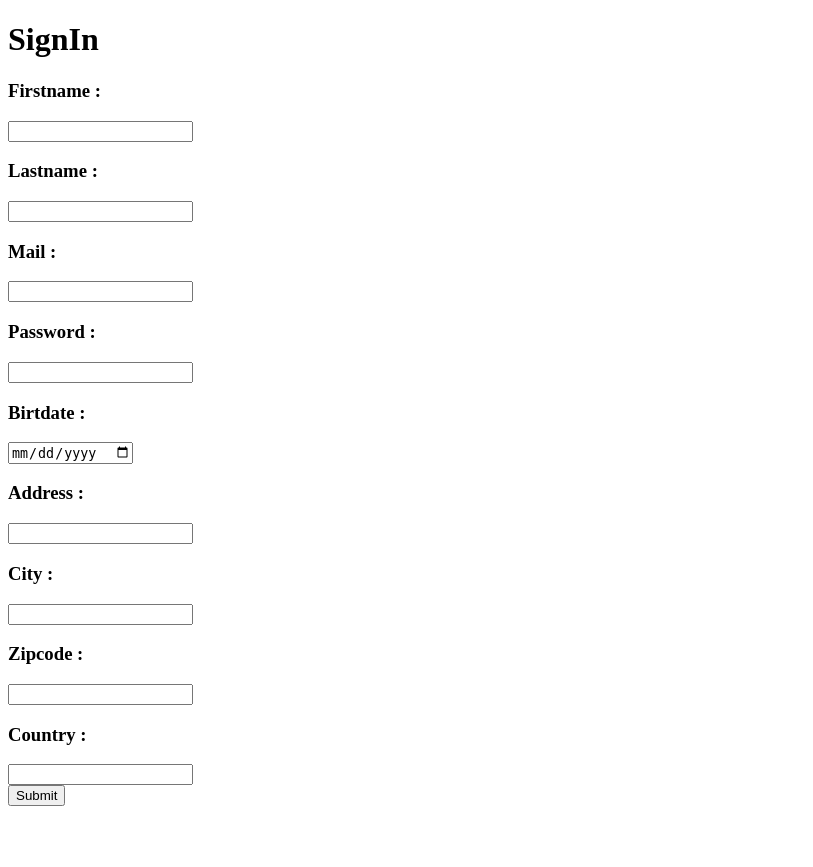
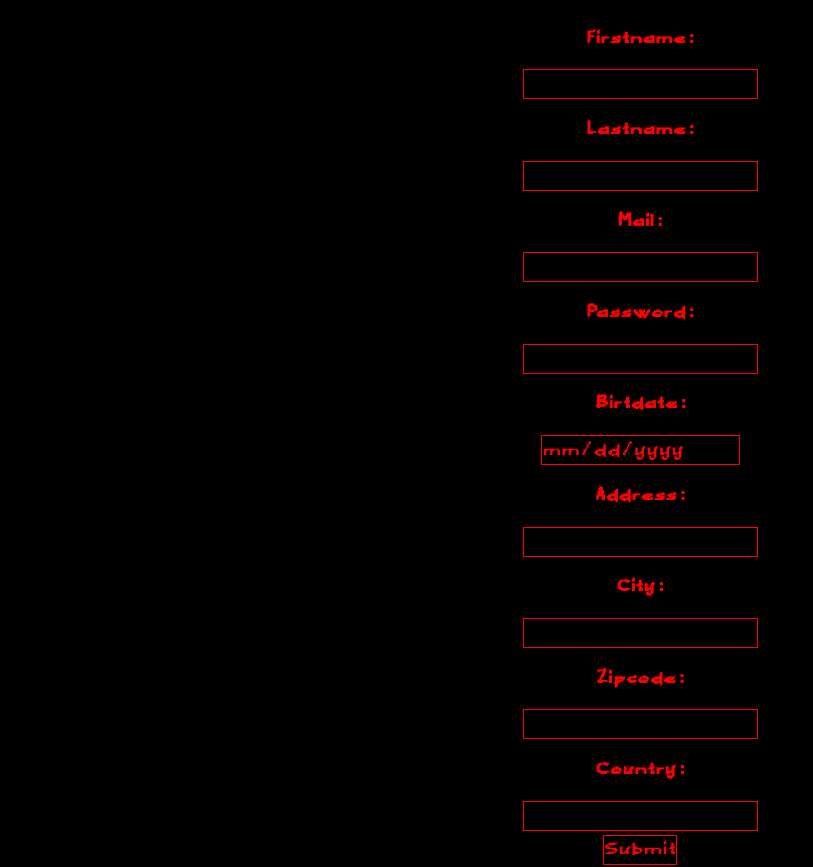
Before and after one commit to elliottWacArchive/2025-01-mycinema, a PHP site: page /pages/user-page/signin.php in a window 1280 px wide. Shown: the whole page, without its empty margins (0-813 px from the left). Before the commit the page ends 806 px from the top, so only its background shows below. Run offline with PHP 8.4, Linux system fonts and the light colour scheme.

Commit message:
user-page

```diff
--- /dev/null
+++ b/css/user-page/style.css
@@ -0,0 +1,97 @@
+body {
+	margin: 0;
+	padding: 0;
+	background-color: black;
+	color: red;
+	width: 100vw;
+	height: 100vh;
+	display: flex;
+	flex-direction: column;
+	align-items: center;
+	text-align: center;
+	justify-content: center;
+}
+
+#header {
+	width: calc(100% - 40px);
+	height: 10%;
+	padding: 0 20px;
+	display: flex;
+	justify-content: space-between;
+	align-items: center;
+	flex-direction: row;
+}
+
+#header img {
+	height: 40%;
+	transition: transform 0.5s;
+	cursor: pointer;
+}
+
+#header img:hover {
+	transform: rotateZ(90deg);
+}
+
+#center {
+	width: 100%;
+	height: 85%;
+}
+
+#footer {
+	width: 100%;
+	height: 5%;
+	display: flex;
+	align-items: center;
+}
+
+#footer button {
+	margin: 0 20px;
+
+}
+
+input {
+	background-color: black;
+	outline: none;
+	border: 1px red solid;
+	color: red;
+}
+
+input::placeholder {
+	color: red;
+	opacity: 0.7;
+}
+
+input, select, button {
+	font-size: 20px;
+	margin: 2px;
+	padding: 0px;
+	height: 30px;
+}
+
+input {
+	height: 28px;
+}
+
+select {
+	background-color: black;
+	outline: none;
+	border: 1px red solid;
+	color: red;
+}
+
+select option:hover {
+	background-color: red;
+	color: black;
+}
+
+button {
+	background-color: black;
+	border: 1px red solid;
+	color: red;
+	outline: none;
+}
+
+button:hover {
+	background-color: red;
+	color: black;
+}
--- a/pages/user-page/login.php
+++ b/pages/user-page/login.php
@@ -4,11 +4,13 @@
     <meta charset="UTF-8">
     <meta name="viewport" content="width=device-width, initial-scale=1.0">
     <title>Login</title>
+	<link rel="stylesheet" href="../../css/user-page/style.css">
+	<link rel="stylesheet" href="../../css/fonts.css">
 </head>
 <body>
     <h1>Login</h1>
-    <h3>Mail</h3>
     <form method="POST">
+		<h3>Mail</h3>
         <input type="mail" name="mail" id="mail" required>
         <h3>Password</h3>
         <input type="password" name="password" id="password" required>
--- a/pages/user-page/signin.php
+++ b/pages/user-page/signin.php
@@ -4,9 +4,11 @@
     <meta charset="UTF-8">
     <meta name="viewport" content="width=device-width, initial-scale=1.0">
     <title>Signin</title>
+	<link rel="stylesheet" href="../../css/user-page/style.css">
+	<link rel="stylesheet" href="../../css/fonts.css">
 </head>
 <body>
-    <h1>SignIn</h1>
+    <h1>Sign In</h1>
     <div class="main-container">
         <form method="post">
             <div>
--- a/sources/user-interface/addUser.php
+++ /dev/null
@@ -1 +0,0 @@
-<?php
```
Also changed, not shown: pages/user-page/userPage.php (+20 -8 lines), sources/user-interface/getUser.php (added, +13 -0 lines), img/parameter.png (added).
